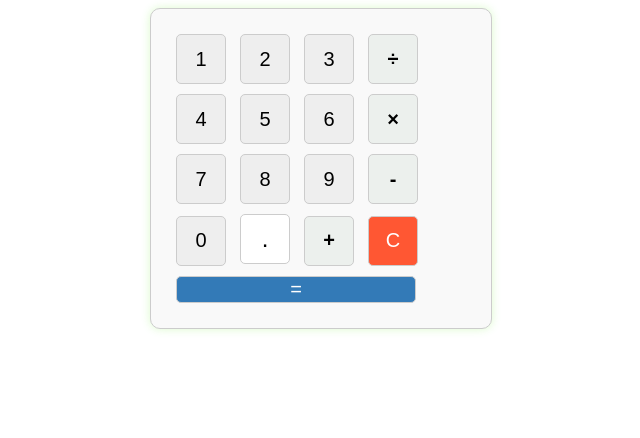
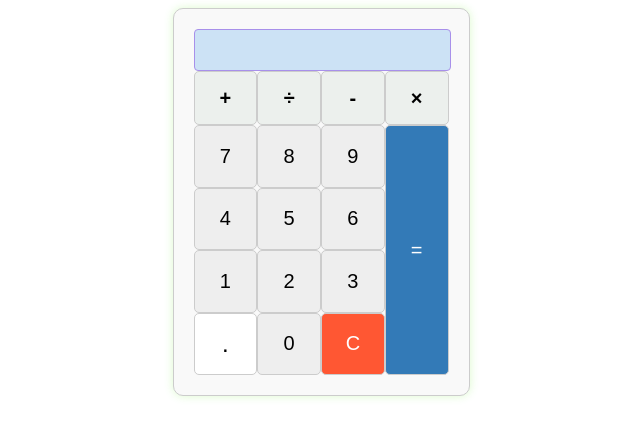
Before and after one commit to Irinola79/Calculatrice, a plain HTML site: page index.html in a window 1280 px wide. Shown: the whole page, without its empty margins (319-959 px from the left). Drawn offline with Linux system fonts and the light colour scheme.

Commit message:
I corected style

```diff
--- a/index.html
+++ b/index.html
@@ -9,23 +9,32 @@
 <body>
     <div id="calculator">
         <div id="screen"></div>
-        <button value="1">1</button>
-        <button value="2">2</button>
-        <button value="3">3</button>
-        <button value="/">÷</button>
-        <button value="4">4</button>
-        <button value="5">5</button>
-        <button value="6">6</button>
-        <button value="*">×</button>
-        <button value="7">7</button>
-        <button value="8">8</button>
-        <button value="9">9</button>
-        <button value="-">-</button>
-        <button value="0">0</button>
-        <button value=".">.</button>
-        <button value="+">+</button>
-        <button value="C">C</button>
-        <button value="=">=</button>
+        <div class="operators">
+            <button value="+">+</button>
+            <button value="/">÷</button>
+            <button value="-">-</button>
+            <button value="*">×</button>
+        </div>
+
+        <div class="chiffres">
+
+            <button value="7">7</button>
+            <button value="4">4</button>
+            <button value="1">1</button>
+            <button value=".">.</button>
+
+            <button value="8">8</button>
+            <button value="5">5</button>
+            <button value="2">2</button>
+            <button value="0">0</button>
+
+            <button value="9">9</button>
+            <button value="6">6</button>
+            <button value="3">3</button>
+            <button value="C">C</button>
+            <button value="=">=</button>
+
+        </div>
     </div>
 
 </body>
--- a/style.css
+++ b/style.css
@@ -1,5 +1,5 @@
 #calculator {
-    width: 300px;
+    width: 255px;
     margin: 0 auto;
     padding: 20px;
     border: 1px solid #ccc;
@@ -8,30 +8,50 @@
     background-color: #f9f9f9;
 }
 
-button {
-    width: 50px;
+div #screen{
+    width: 100%;
+    height: 40px;
+    border: solid rgb(168, 144, 234) 1px;
+    border-radius: 4px;
+    background-color: #cce2f5;
+}
+.operators{
+    display: flex;
+}
+.operators button{
+    width: 20%;
     height: 50px;
     font-size: 20px;
-    margin: 5px;
+    cursor: pointer;
+    border: 1px solid #ccc;
+    border-radius: 5px;
+    background-color: #fff;
+    box-sizing: content-box;
+    margin: 0;
+}
+.chiffres button {
+    width: 25%;
+    height: 25%;
+    font-size: 20px;
+    /* margin: 5px; */
     cursor: pointer;
     border: 1px solid #ccc;
     border-radius: 5px;
     background-color: #fff;
 }
 
+
 button[value="C"] {
-
     background-color: #ff5733;
     color: #fff;
 }
 
 button[value="="] {
-    width: 80%;
-    height:200%;
+    width: 25%;
+    height:100%;
     background-color: #337ab7;
     color: #fff;
 }
-
 
 button[value="."] {
     font-size: 24px;
@@ -58,3 +78,11 @@ button[value="8"],
 button[value="9"] {
     background-color: #eee;
 }
+
+
+.chiffres{
+    height: 250px;
+    display: flex;
+    flex-wrap: wrap;
+    flex-direction: column;
+}
```
